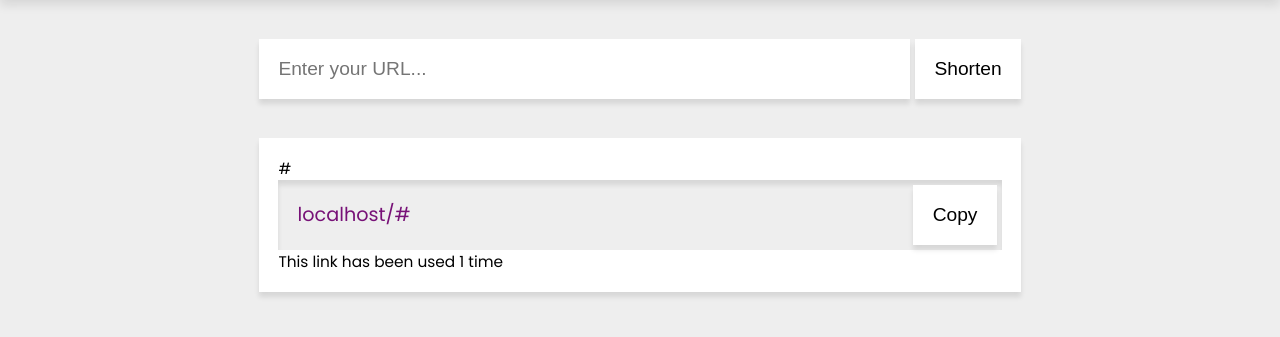
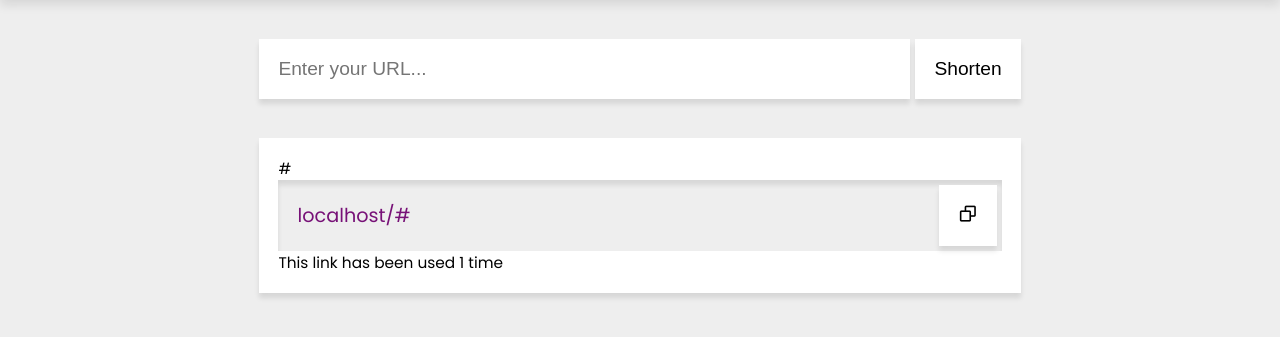
Before and after one commit to SamuelRosander/urlshortener, a Flask app: page /#/info in a window 1280 px wide. Shown: the part 69-406 px from the top of the page. Run offline with Flask 3, Linux system fonts and the light colour scheme; a user stored in the database is signed in; tables that the repository leaves empty hold one stand-in row (values such as "Sample post").

Commit message:
Update copy button

```diff
--- a/urlshortener/static/scripts.js
+++ b/urlshortener/static/scripts.js
@@ -24,3 +24,21 @@ document.onmouseup = function(e) {
 
     }
 }
+
+function copyURL(clickedButton, short_url) {
+    let allClickedButtons = document.getElementsByClassName("clicked")
+
+    for (var i=allClickedButtons.length-1; i>=0; i--) {
+        let icon = allClickedButtons[i].getElementsByClassName("bx-check")[0]
+        icon.classList.replace("bx-check", "bx-copy")
+        allClickedButtons[i].classList.remove("clicked")
+    }
+
+    let activeIcon = clickedButton.getElementsByTagName("i")[0]
+    activeIcon.classList.replace("bx-copy", "bx-check")
+    clickedButton.classList.add("clicked")
+
+    let copyText =
+        document.getElementById("short_url-" + short_url);
+    navigator.clipboard.writeText(copyText.innerText);
+}
--- a/urlshortener/static/style.css
+++ b/urlshortener/static/style.css
@@ -237,6 +237,10 @@ h1, h2, h3, h4, h5, h6 {
     transition: none;
 }
 
+.btn.clicked {
+    background: var(--flash-success-color);
+}
+
 .new_link-container {
     display: flex;
     gap: 5px;
@@ -259,6 +263,7 @@ h1, h2, h3, h4, h5, h6 {
 .link-infotext {
     white-space: nowrap;
     overflow: hidden;
+    text-overflow: ellipsis;
     font-size: 0.8em;
 }
 
@@ -271,6 +276,12 @@ h1, h2, h3, h4, h5, h6 {
     padding: 5px 5px 5px 1rem;
     box-shadow: inset 0 5px 5px rgba(0,0,0,0.1);
     color: var(--main-color);
+}
+
+.short_url-box a {
+    white-space: nowrap;
+    overflow: hidden;
+    text-overflow: ellipsis;
 }
 
 .link-delete {
--- a/urlshortener/templates/index.html
+++ b/urlshortener/templates/index.html
@@ -17,8 +17,10 @@
             <a href="{{ url_for('redirect_url', short_url=link.short_url) }}"
                 target="_blank" id="short_url-{{ link.short_url }}">
                 {{ request.host  + "/" + link.short_url }}</a>
-            <button onClick="copyURL('{{ link.short_url }}')" class="btn">
-                Copy</button>
+            <button onClick="copyURL(this, '{{ link.short_url }}')" class="btn"
+                    title="Copy to clipboard">
+                <i class='bx bx-copy'></i>
+            </button>
         </div>
         <div class="link-infotext">
             This link has been used {{ link.no_of_clicks }}
--- a/urlshortener/templates/info.html
+++ b/urlshortener/templates/info.html
@@ -9,8 +9,10 @@
         <a href="{{ url_for('redirect_url', short_url=link.short_url) }}"
             target="_blank" id="short_url-{{ link.short_url }}">
             {{ request.host  + "/" + link.short_url }}</a>
-        <button onClick="copyURL('{{ link.short_url }}')" class="btn">
-            Copy</button>
+            <button onClick="copyURL(this, '{{ link.short_url }}')" class="btn"
+            title="Copy to clipboard">
+        <i class='bx bx-copy'></i>
+    </button>
     </div>
     <div class="link-infotext">
         This link has been used {{ link.no_of_clicks }}
--- a/urlshortener/templates/layout.html
+++ b/urlshortener/templates/layout.html
@@ -8,13 +8,6 @@
             href="{{ url_for('static', filename='style.css') }}">
         <link href='https://unpkg.com/boxicons@2.1.4/css/boxicons.min.css'
             rel='stylesheet'>
-        <script>
-            function copyURL(short_url) {
-                var copyText =
-                    document.getElementById("short_url-" + short_url);
-                navigator.clipboard.writeText(copyText.innerText);
-            }
-        </script>
     </head>
     <body>
         <header class="header">
```
Also changed, not shown: 1 other file.
